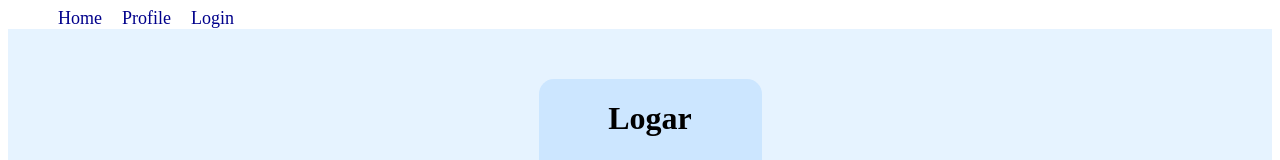
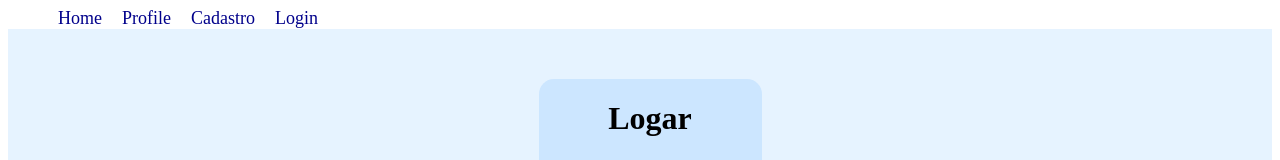
Before and after one commit to GustavoFSProg/blog-web, a React (Create React App) app: page /login in a window 1280 px wide. Shown: the top 160 px of the page. Built offline with nearby package versions, Linux system fonts and the light colour scheme.

Commit message:
refaznedo a porra

```diff
--- a/src/Header.js
+++ b/src/Header.js
@@ -29,6 +29,18 @@ function Header() {
       </Link>
 
       <Link
+        to="/register-posts"
+        style={{
+          marginRight: '20px',
+          textDecoration: 'none',
+          color: 'darkblue',
+          fontSize: '18px',
+        }}
+      >
+        Cadastro
+      </Link>
+
+      <Link
         to="/login"
         style={{
           marginRight: '20px',
```
